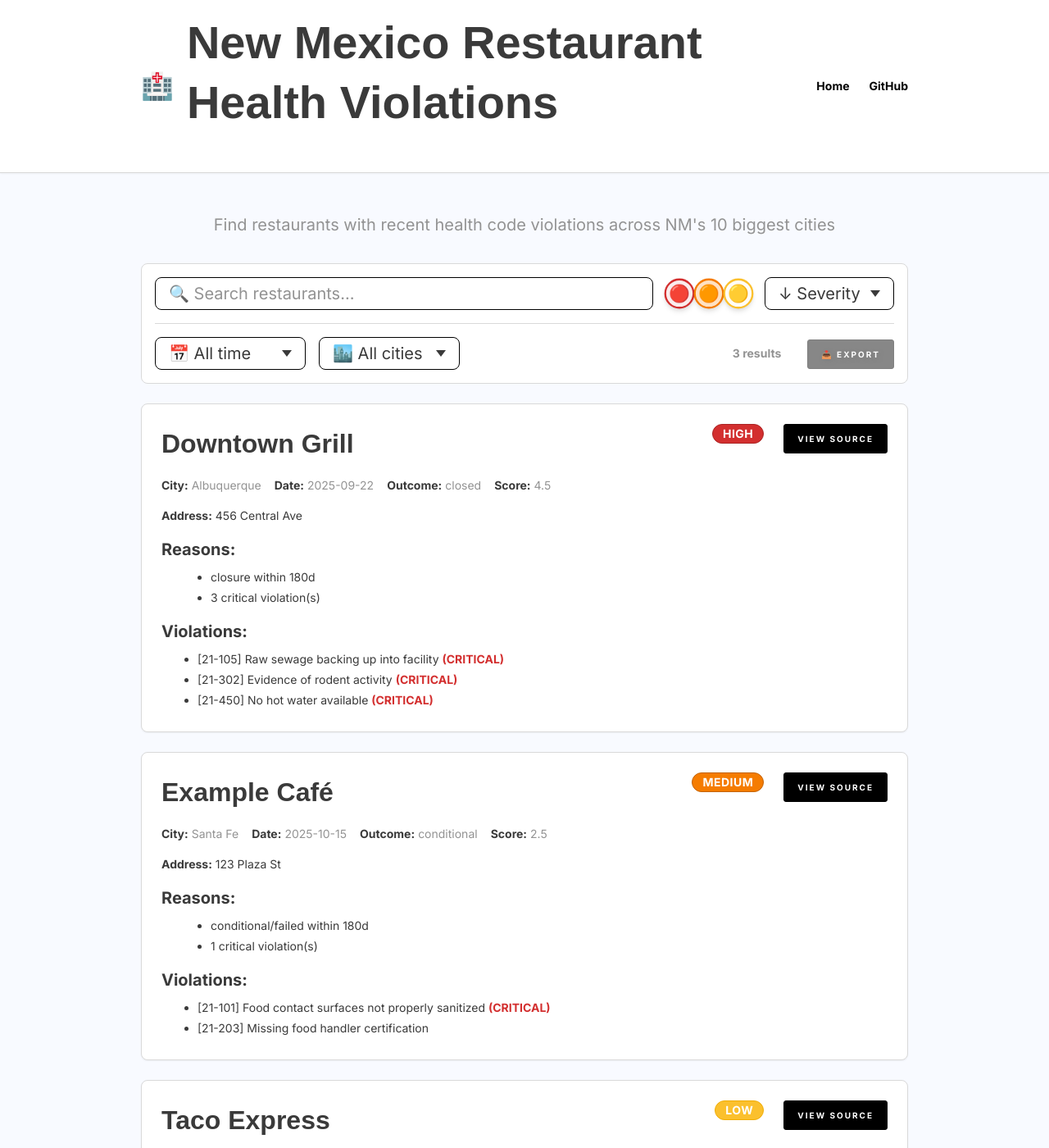
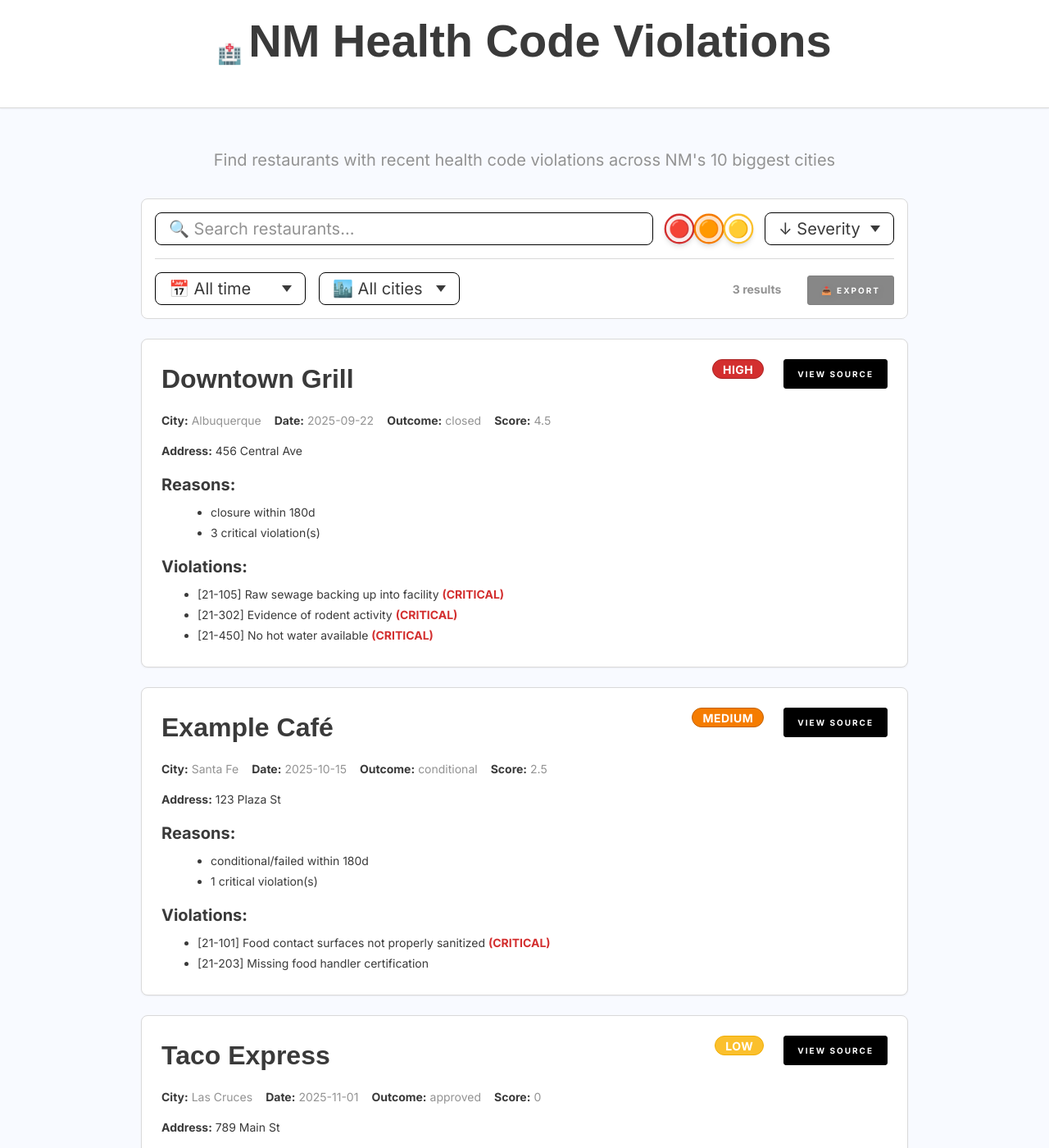
Before and after one commit to aindaco1/restaurant-locations, a Jekyll site: the page built from index.html, in a window 1280 px wide and 1400 px high. Shown: the whole window at 82% size. Built offline with Jekyll 4.4.1, drawn with Linux system fonts in a browser that asks for light colours; some web fonts are replaced.

Commit message:
Fix: center header, keep button text white on hover

```diff
--- a/_includes/header.html
+++ b/_includes/header.html
@@ -1,17 +1,12 @@
 <header class="header">
   <div class="header__container">
-    <div class="header__branding">
+    <div class="header__branding header__branding--centered">
       <span class="header__logo" role="img" aria-label="Health inspection">🏥</span>
       <h1>
         <a href="{{ '/' | relative_url }}" style="color: inherit; text-decoration: none;">
-          New Mexico Restaurant Health Violations
+          NM Health Code Violations
         </a>
       </h1>
     </div>
-
-    <nav class="header__nav" aria-label="Main navigation">
-      <a href="{{ '/' | relative_url }}">Home</a>
-      <a href="https://github.com/{{ site.github.username }}/restaurant-locations" target="_blank" rel="noopener">GitHub</a>
-    </nav>
   </div>
 </header>
--- a/assets/partials/_components.scss
+++ b/assets/partials/_components.scss
@@ -77,7 +77,7 @@ a {
     @include container;
     display: flex;
     align-items: center;
-    justify-content: space-between;
+    justify-content: center;
     min-height: $header--height;
     padding-top: $space--md;
     padding-bottom: $space--md;
@@ -86,52 +86,36 @@ a {
   &__branding {
     display: flex;
     align-items: center;
-    gap: $space--md;
-    flex: 1;
-    min-width: 0;
+    gap: $space--sm;
+
+    &--centered {
+      justify-content: center;
+    }
 
     h1 {
       font-size: $body--size;
       margin: 0;
-      line-height: 1.3;
-      flex: 1;
-      min-width: 0;
+      line-height: 1.2;
+      white-space: nowrap;
 
       @include sm {
         font-size: $body-small--size;
+        white-space: normal;
+        text-align: center;
       }
 
       a {
         display: block;
-        overflow: hidden;
-        text-overflow: ellipsis;
-
-        @include sm {
-          white-space: normal;
-          line-height: 1.2;
-        }
       }
     }
   }
 
   &__logo {
-    font-size: $h3--size;
-    flex-shrink: 0;
-  }
-
-  &__nav {
-    display: flex;
-    gap: $space--lg;
+    font-size: $h4--size;
     flex-shrink: 0;
 
     @include sm {
-      gap: $space--sm;
-    }
-
-    a {
-      font-size: $body-small--size;
-      font-weight: $weight--semibold;
-      white-space: nowrap;
+      font-size: $body--size;
     }
   }
 }
--- a/assets/partials/_mixins.scss
+++ b/assets/partials/_mixins.scss
@@ -159,7 +159,7 @@
 @mixin btn-core($bg) {
   @include btn-reset;
   display: inline-block;
-  color: $text--inverse;
+  color: $text--inverse !important;
   background-color: $bg;
   border: 1px solid darken($bg, $btn--border-darken);
   text-shadow: 2px 2px 5px darken($bg, $btn--border-darken);
@@ -171,6 +171,12 @@
   letter-spacing: $btn--letter-spacing;
   padding: $btn--padding-y $btn--padding-x;
   text-align: center;
+  text-decoration: none;
+
+  &:hover {
+    color: $text--inverse !important;
+    text-decoration: none;
+  }
 
   &:focus-visible {
     outline: 2px solid $bg;
--- a/index.html
+++ b/index.html
@@ -121,7 +121,8 @@ title: NM Health Code Violations
             :href="violation.links.source"
             target="_blank"
             rel="noopener"
-            class="btn btn--small btn--outline">
+            class="btn btn--small"
+            style="text-decoration: none;">
             View Source
           </a>
         </template>
```
